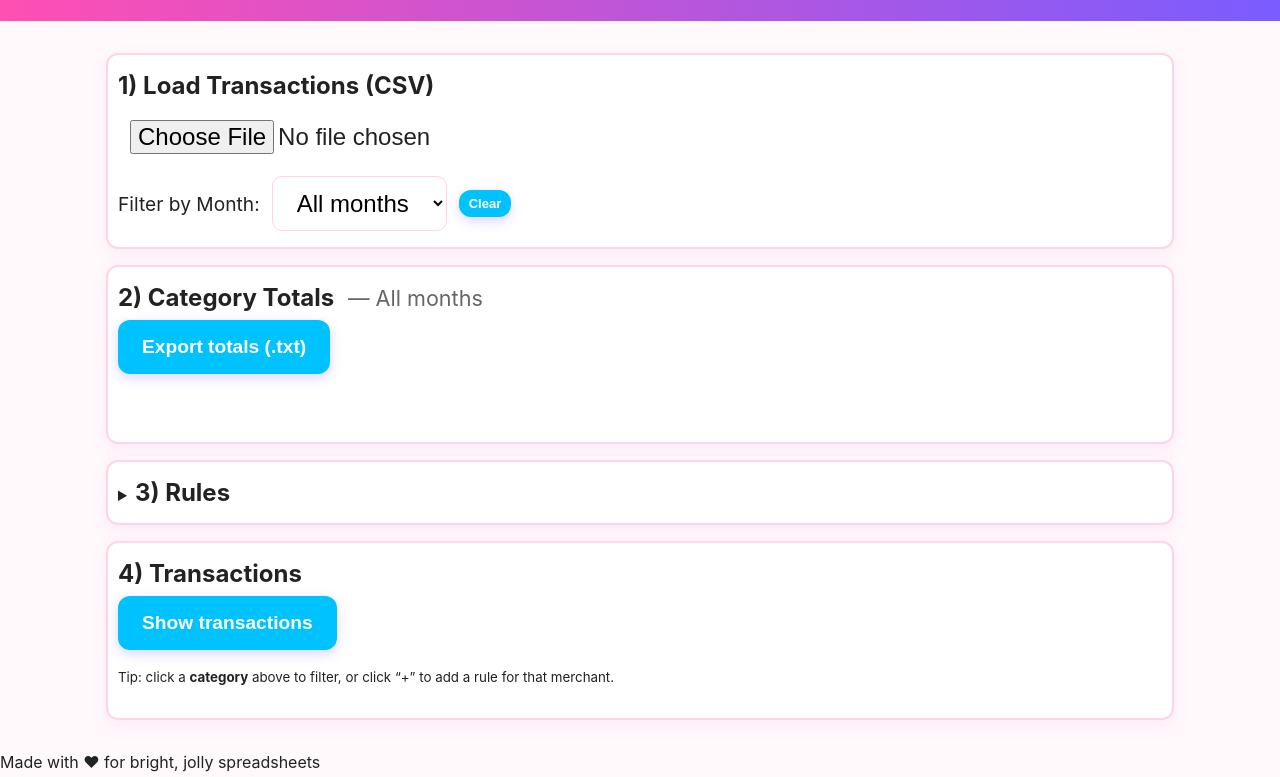
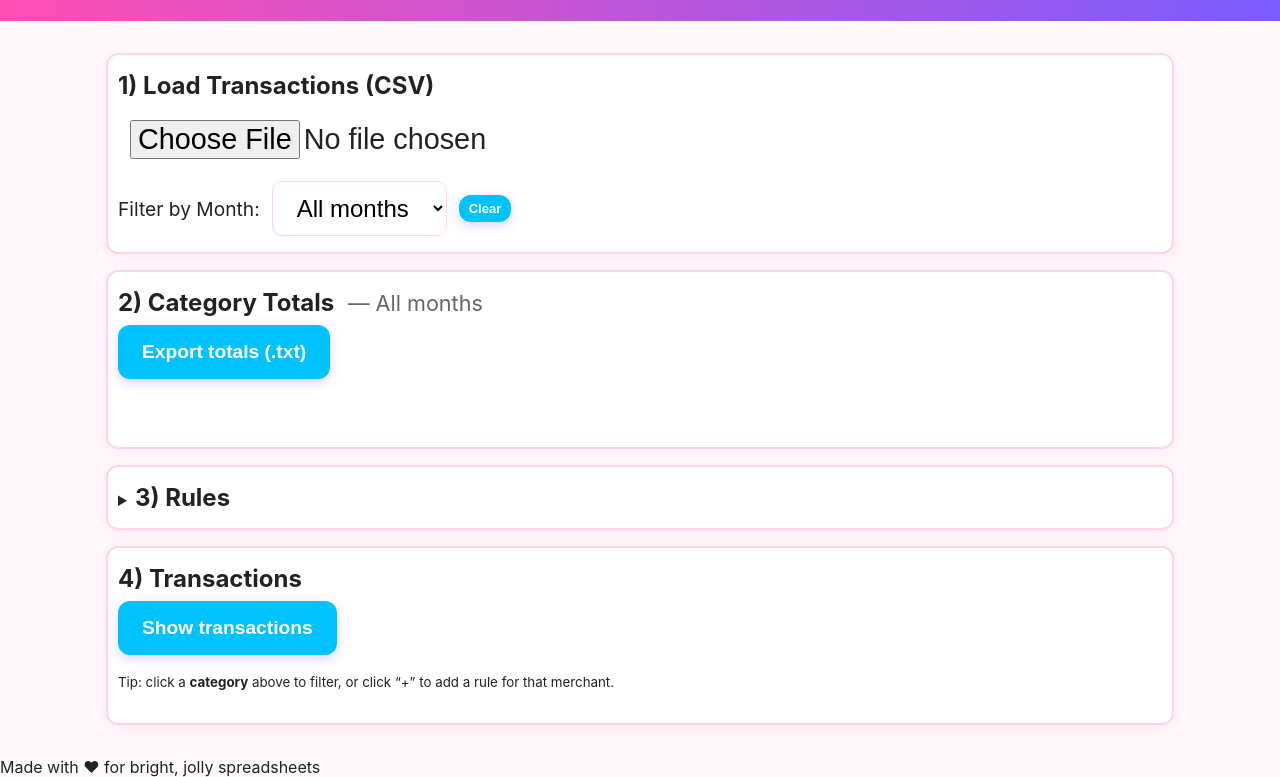
Before and after one commit to Chasapps/Spend-Light-Base-Monday, a plain HTML site: page index.html in a window 1280 px wide. Shown: the part 94-871 px from the top of the page. Drawn offline with nearby package versions, Linux system fonts and the light colour scheme.

Commit message:
Update style.css

```diff
--- a/style.css
+++ b/style.css
@@ -266,9 +266,9 @@ select {
 
 /* Larger CSV file selector */
 input[type="file"] {
-  font-size: 1.5rem;
+  font-size: 1.8rem;
   padding: 12px;
-  border-radius: 10px;
+  border-radius: 16px;
 }
 
 /* Extra spacing for grouped controls */
```
